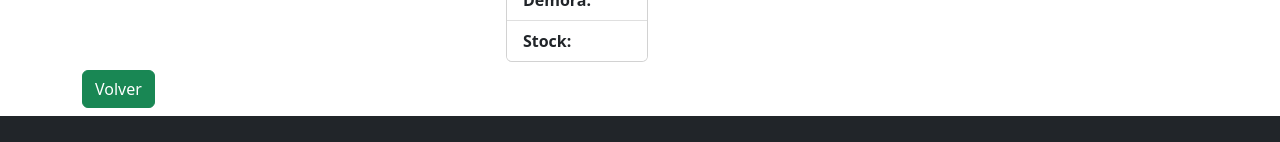
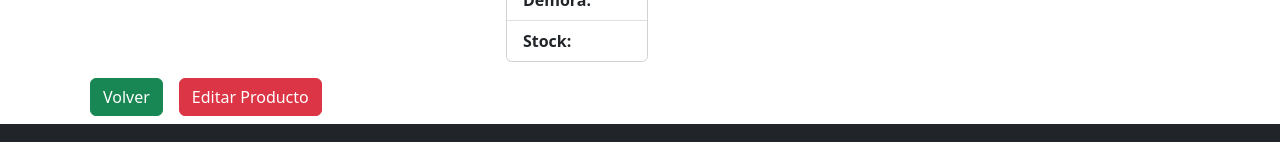
Before and after one commit to No-Country/C8-41-t-mern, a React (Vite) app in the folder client/: page /detalle/1 in a window 1280 px wide. Shown: the part 304-446 px from the top of the page. Built offline with nearby package versions, Linux system fonts and the light colour scheme; no server answers.

Commit message:
emepzando con editar

```diff
--- a/client/package.json
+++ b/client/package.json
@@ -11,6 +11,7 @@
   "dependencies": {
     "axios": "^1.1.3",
     "bootstrap": "^5.2.2",
+    "dotenv": "^16.0.3",
     "react": "^18.2.0",
     "react-bootstrap": "^2.6.0",
     "react-dom": "^18.2.0",
--- a/client/src/App.jsx
+++ b/client/src/App.jsx
@@ -8,6 +8,7 @@ import Register from './components/Register/Register'
 
 import ProductDetail from "./components/ProductDetail";
 import CreateProduct from "./components/CreateProduct/CreateProduct";
+import UpdateProduct from "./components/UpdateProduct";
 
 
 
@@ -27,6 +28,7 @@ function App() {
         {/* Rutas del administrador */}
         <Routes>
           <Route path='/admin/crear-producto' element={<CreateProduct/>} />
+          <Route path='/admin/editar-producto' element={<UpdateProduct/>} />
         </Routes>
 
       <Footer />
--- a/client/src/components/CreateProduct/CreateProduct.jsx
+++ b/client/src/components/CreateProduct/CreateProduct.jsx
@@ -45,7 +45,7 @@ const CreateProduct = () => {
           return
         } else {
 
-          await axios.post(`http://localhost:4000/api/products`, producto)
+          await axios.post(`${import.meta.env.VITE_BACKEND_URL}/api/products`, producto)
                       .then( resp => respuesta = resp.data.name)
                       .catch(error => console.log(error))
 
@@ -84,7 +84,7 @@ const CreateProduct = () => {
       >
         <h2 className="login__title">Create product!</h2>
         <div className="login__field">
-          {/* <i className="input-icon fa-solid fa-user"></i> */}
+
           <input
             // {...register("name")}
             value={producto.name}
@@ -95,16 +95,7 @@ const CreateProduct = () => {
             onChange={handleInput}
             // required={true}
           />
-          {/* <i className="input-icon fa-solid fa-user"></i>
 
-          <input
-            {...register("lastname")}
-            autoComplete="on"
-            placeholder="Last Name"
-            className="login__input-field"
-            type="text"
-            id="lastname"
-          /> */}
         </div>
 
         <div className="login__field">
--- a/client/src/components/ProductDetail.jsx
+++ b/client/src/components/ProductDetail.jsx
@@ -52,8 +52,13 @@ const ProductDetail = () => {
         </Col>
       </Row>
       <Link to='/' >
-        <button className="btn btn-success mb-2 " >
+        <button className="btn btn-success mx-2 my-2 " >
           Volver
+        </button>
+      </Link>
+      <Link to='/admin/editar-producto' >
+        <button className="btn btn-danger mx-2 my-2" >
+          Editar Producto
         </button>
       </Link>
     </Container>
--- a/client/src/components/Products/Products.jsx
+++ b/client/src/components/Products/Products.jsx
@@ -1,5 +1,6 @@
 import axios from "axios";
 import { useEffect, useState } from "react";
+
 import Product from "./Product";
 
 
@@ -10,7 +11,7 @@ const Products = () => {
 
   useEffect(() => {
     const traerProductos = () => {
-      const url = "http://localhost:4000/api/products";
+      const url = `${import.meta.env.VITE_BACKEND_URL}/api/products`;
 
       axios
         .get(url)
--- /dev/null
+++ b/client/src/components/UpdateProduct.jsx
@@ -0,0 +1,13 @@
+import { useParams } from "react-router-dom"
+
+
+const UpdateProduct = () => {
+
+
+
+  return (
+    <div>UpdateProduct</div>
+  )
+}
+
+export default UpdateProduct
```
Also changed, not shown: client/src/components/Login.jsx (added, +9 -0 lines), 1 other file (tests, documents, lock files or other folders).
